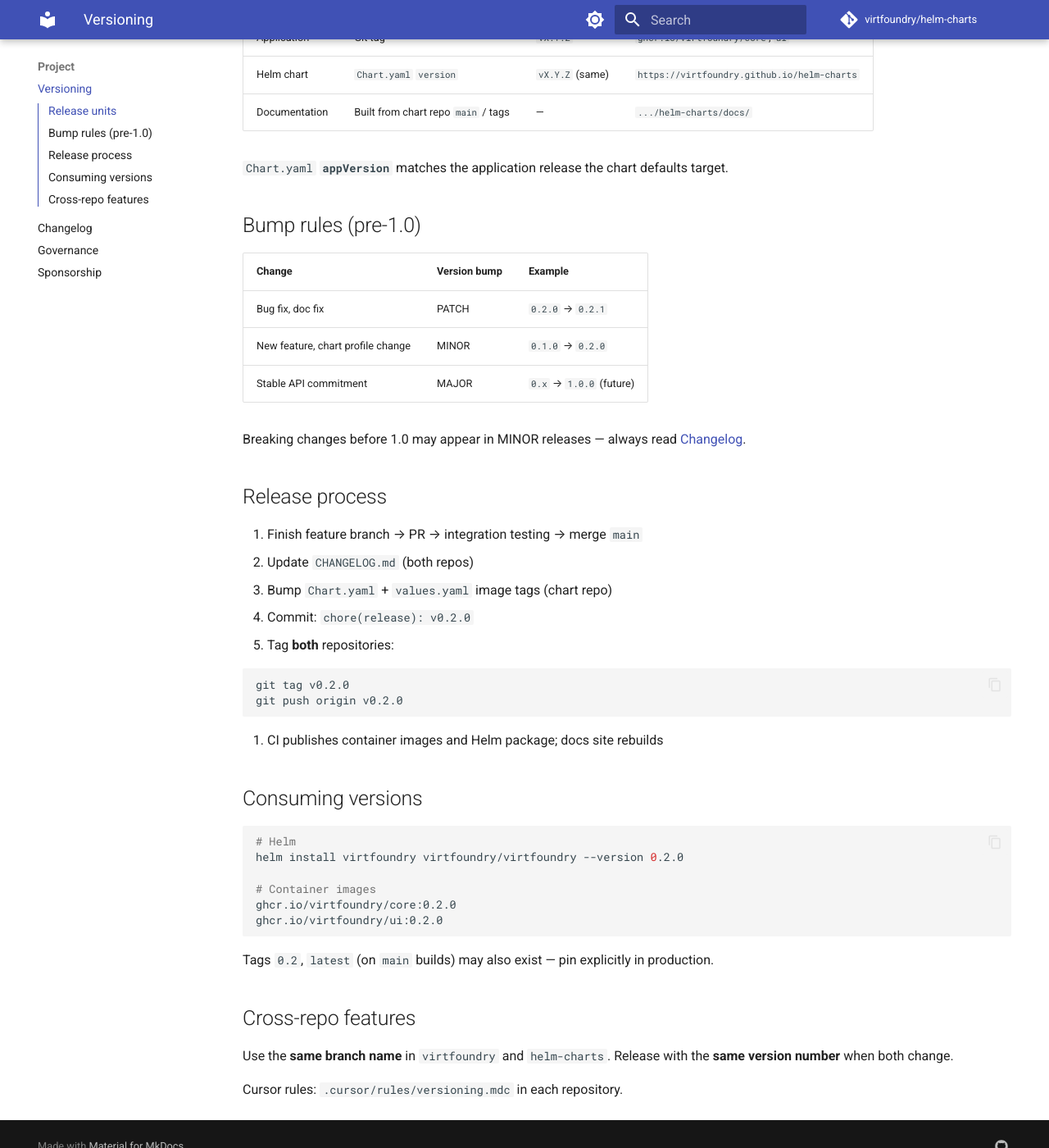
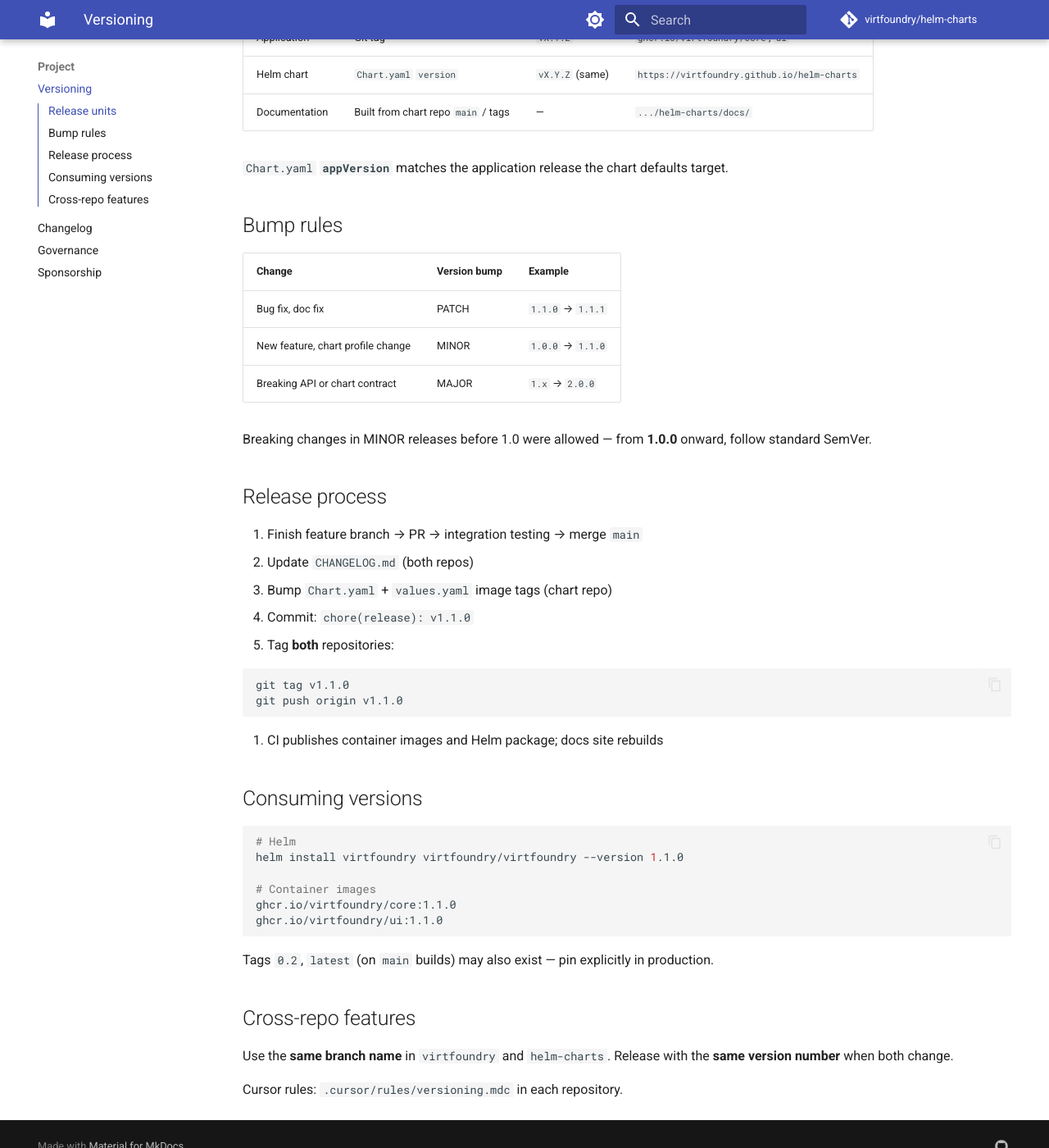
Before and after one commit to virtfoundry/helm-charts, an MkDocs documentation site: the page built from docs/project/versioning.md, in a window 1280 px wide and 1400 px high, scrolled down 367 px. Shown: the whole window at 82% size. Built offline with MkDocs 1.6.1 and Material for MkDocs 9.7.7, drawn with Linux system fonts in a browser that asks for light colours; comment, search, counter and statistics services are not loaded; some of the changed text lies outside the part shown.

Commit message:
chore(release): v1.1.0
Bump chart and default images to 1.1.0; update MkDocs changelog,
installation guides, and versioning docs.

````diff
--- a/docs/project/versioning.md
+++ b/docs/project/versioning.md
@@ -1,6 +1,6 @@
 # Versioning
 
-VirtFoundry follows [Semantic Versioning 2.0.0](https://semver.org/) while in **0.x** (pre-1.0).
+VirtFoundry follows [Semantic Versioning 2.0.0](https://semver.org/).
 
 ## Release units
 
@@ -12,27 +12,27 @@
 
 `Chart.yaml` **`appVersion`** matches the application release the chart defaults target.
 
-## Bump rules (pre-1.0)
+## Bump rules
 
 | Change | Version bump | Example |
 |--------|--------------|---------|
-| Bug fix, doc fix | PATCH | `0.2.0` → `0.2.1` |
-| New feature, chart profile change | MINOR | `0.1.0` → `0.2.0` |
-| Stable API commitment | MAJOR | `0.x` → `1.0.0` (future) |
+| Bug fix, doc fix | PATCH | `1.1.0` → `1.1.1` |
+| New feature, chart profile change | MINOR | `1.0.0` → `1.1.0` |
+| Breaking API or chart contract | MAJOR | `1.x` → `2.0.0` |
 
-Breaking changes before 1.0 may appear in MINOR releases — always read [Changelog](changelog.md).
+Breaking changes in MINOR releases before 1.0 were allowed — from **1.0.0** onward, follow standard SemVer.
 
 ## Release process
 
 1. Finish feature branch → PR → integration testing → merge `main`
 2. Update `CHANGELOG.md` (both repos)
 3. Bump `Chart.yaml` + `values.yaml` image tags (chart repo)
-4. Commit: `chore(release): v0.2.0`
+4. Commit: `chore(release): v1.1.0`
 5. Tag **both** repositories:
 
    ```bash
-   git tag v0.2.0
-   git push origin v0.2.0
+   git tag v1.1.0
+   git push origin v1.1.0
    ```
 
 6. CI publishes container images and Helm package; docs site rebuilds
@@ -41,11 +41,11 @@
 
 ```bash
 # Helm
-helm install virtfoundry virtfoundry/virtfoundry --version 0.2.0
+helm install virtfoundry virtfoundry/virtfoundry --version 1.1.0
 
 # Container images
-ghcr.io/virtfoundry/core:0.2.0
-ghcr.io/virtfoundry/ui:0.2.0
+ghcr.io/virtfoundry/core:1.1.0
+ghcr.io/virtfoundry/ui:1.1.0
 ```
 
 Tags `0.2`, `latest` (on `main` builds) may also exist — pin explicitly in production.
````
Also changed, not shown: CHANGELOG.md (+4 -0 lines), README.md (+1 -1 lines), docs/guide/helm-repository.md (+3 -3 lines), docs/guide/installation.md (+2 -2 lines), docs/index.md (+3 -3 lines), docs/project/changelog.md (+22 -0 lines), 3 other files.
